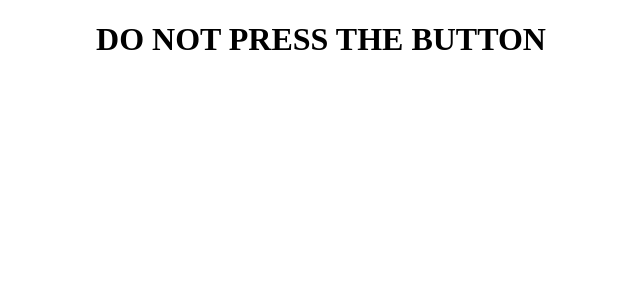
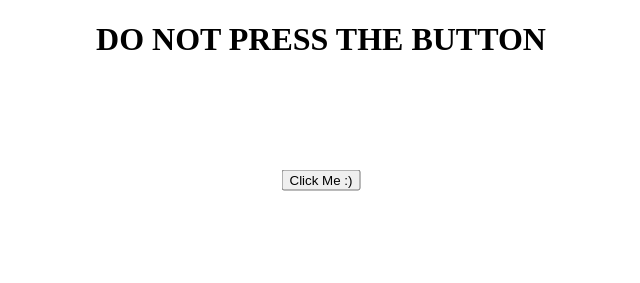
Before and after one commit to 3ug3ear/Javascript-week-1-assignment, a plain HTML site: page index.html in a window 1280 px wide. Shown: the whole page, without its empty margins (319-959 px from the left). Drawn offline with Linux system fonts and the light colour scheme.

Commit message:
added divs with class's centered button

```diff
--- a/index.html
+++ b/index.html
@@ -9,6 +9,12 @@
 </head>
 <body>
     <h1>DO NOT PRESS THE BUTTON</h1>
+    <div class="container">
+        <div class="center">
+    <button onclick=“alert(‘Boom!’);”>Click Me :)</button>
+         </div>
+    </div>
+
 
 </body>
 </html>
--- a/main.css
+++ b/main.css
@@ -1,3 +1,16 @@
 h1 {
     text-align: center;
 }
+.container {
+    height: 200px;
+    position: relative;
+  }
+
+  .center {
+    margin: 0;
+    position: absolute;
+    top: 50%;
+    left: 50%;
+    -ms-transform: translate(-50%, -50%);
+    transform: translate(-50%, -50%);
+  }
```
